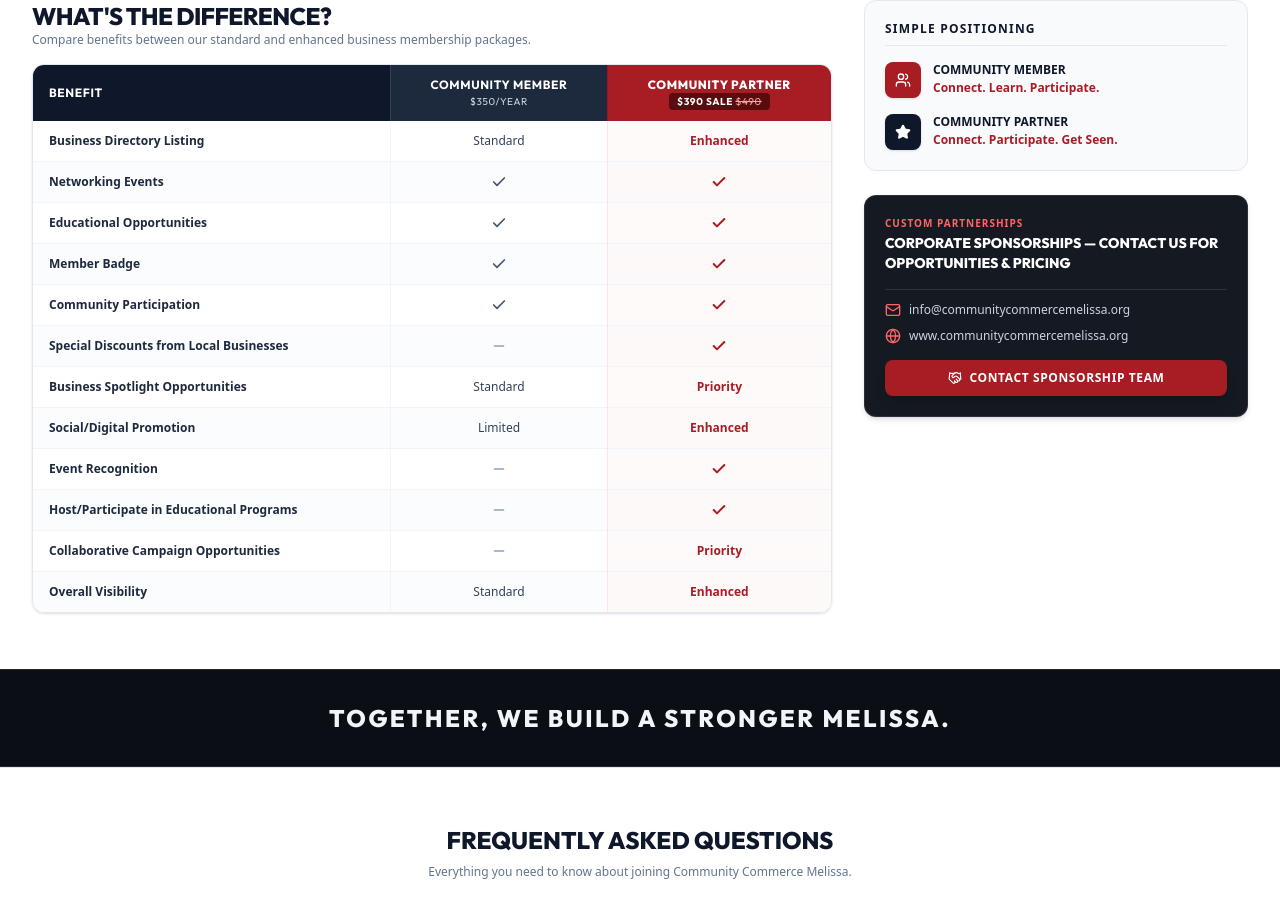
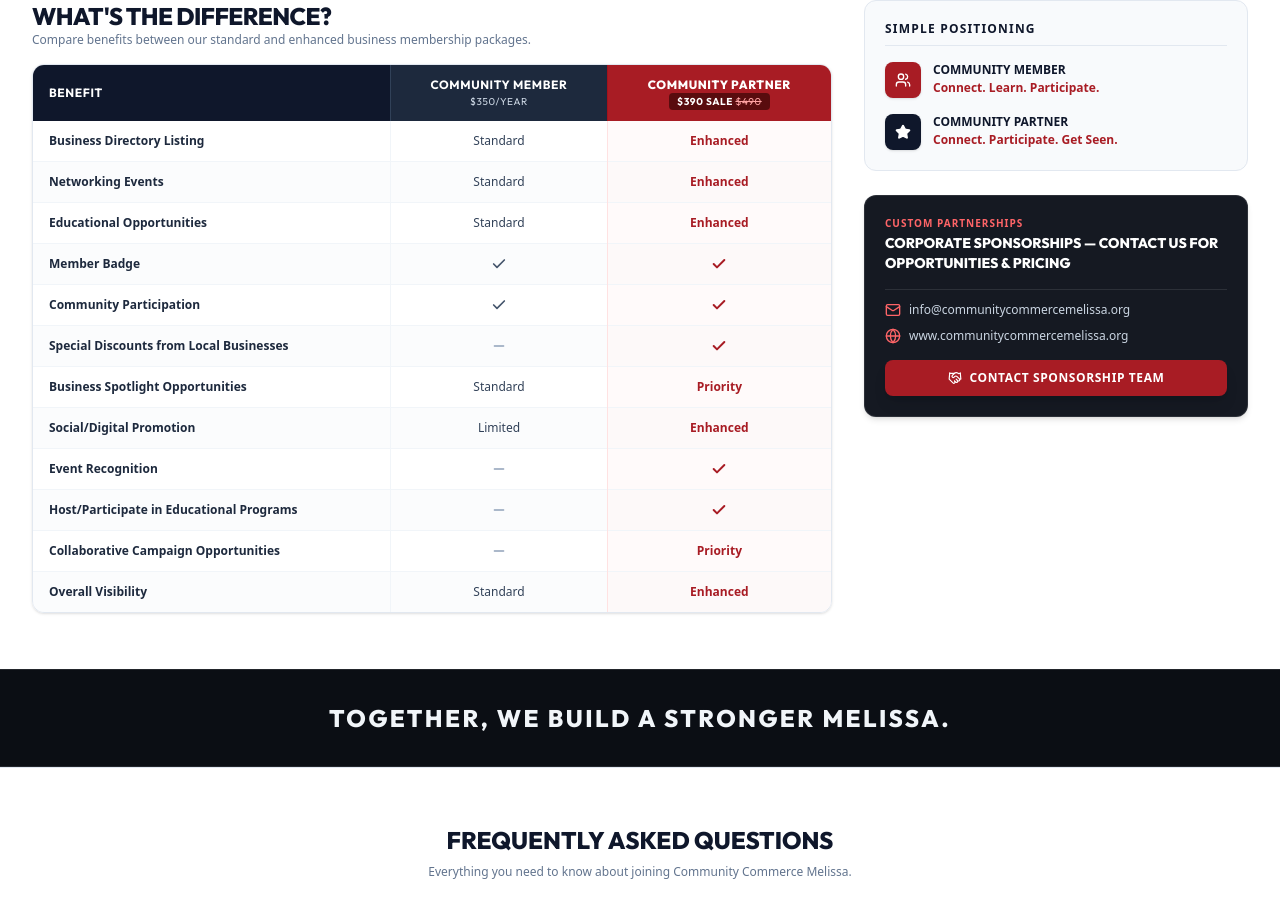
Before and after one commit to brettz6771/community-commerce-melissa, a Next.js app: page /membership in a window 1280 px wide. Shown: the part 1673-2585 px from the top of the page. Built offline with nearby package versions, Linux system fonts and the light colour scheme; no server answers; a web font is replaced by a local one.

Commit message:
style(membership): show Standard and Enhanced for Networking Events and Educational Opportunities in comparison table

```diff
--- a/src/app/membership/page.tsx
+++ b/src/app/membership/page.tsx
@@ -39,8 +39,8 @@ function MembershipContent() {
 
   const comparisonRows = [
     { benefit: "Business Directory Listing", member: "Standard", partner: "Enhanced" },
-    { benefit: "Networking Events", member: "check", partner: "check" },
-    { benefit: "Educational Opportunities", member: "check", partner: "check" },
+    { benefit: "Networking Events", member: "Standard", partner: "Enhanced" },
+    { benefit: "Educational Opportunities", member: "Standard", partner: "Enhanced" },
     { benefit: "Member Badge", member: "check", partner: "check" },
     { benefit: "Community Participation", member: "check", partner: "check" },
     { benefit: "Special Discounts from Local Businesses", member: "dash", partner: "check" },
```
